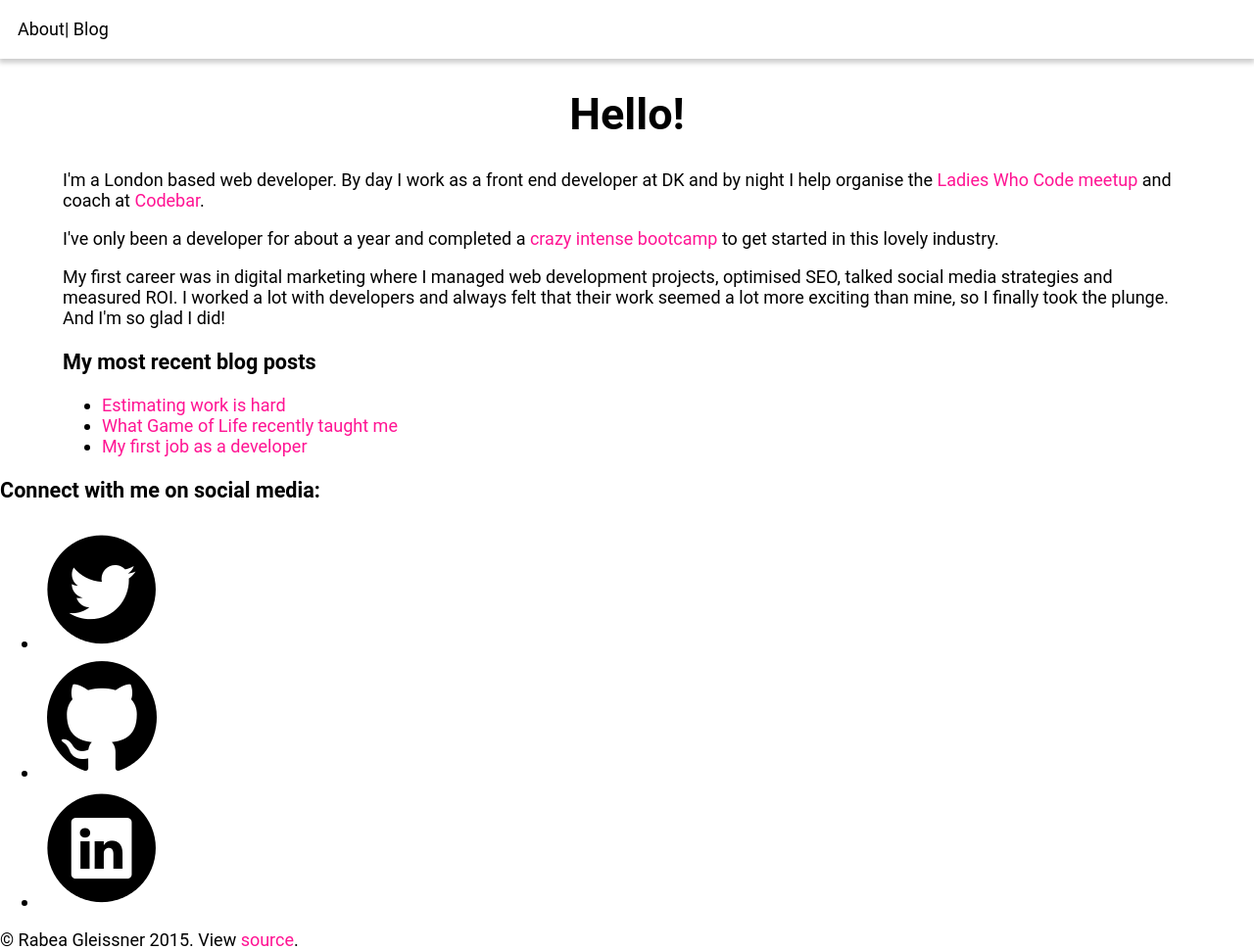
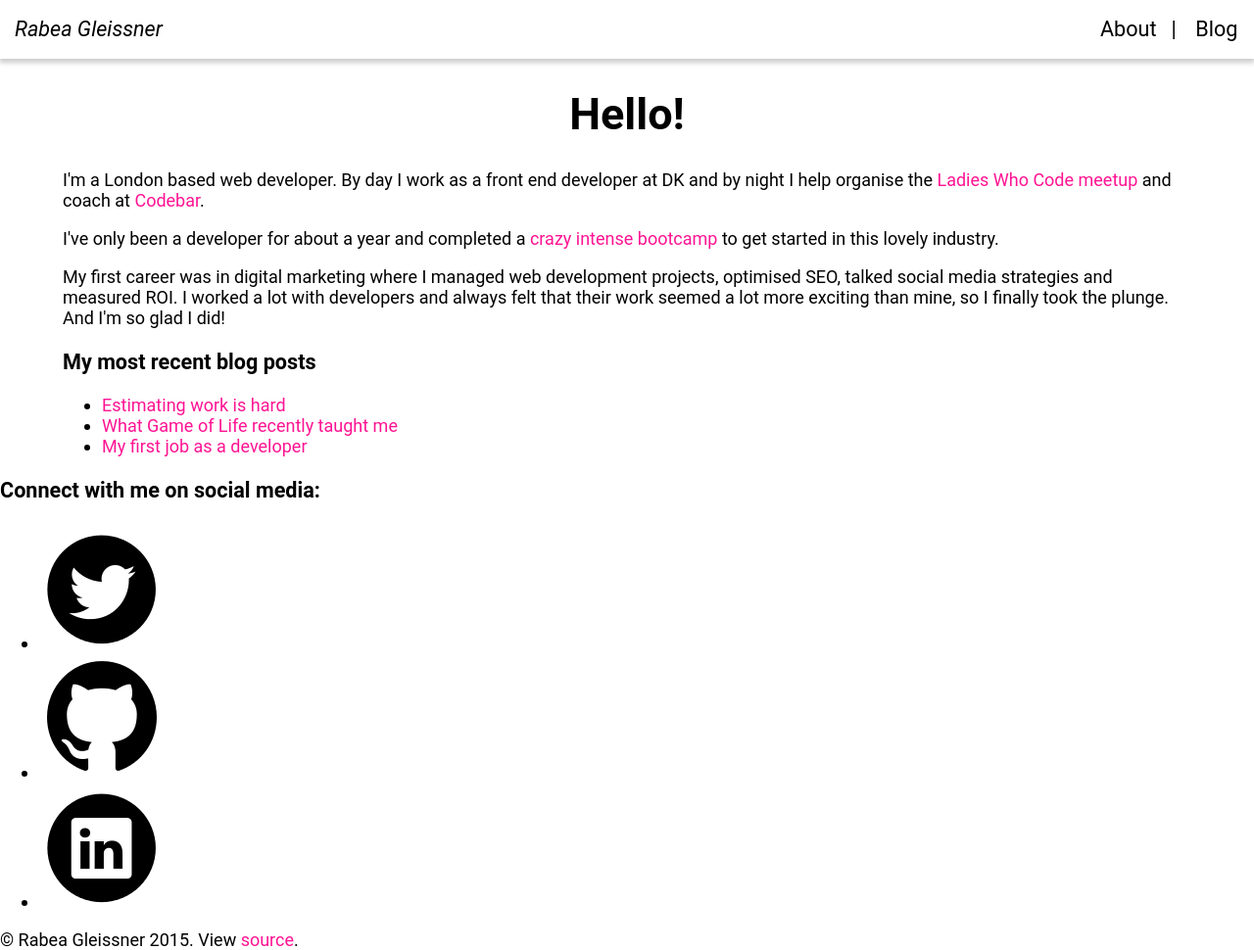
Before and after one commit to RabeaGleissner/RabeaGleissner.github.io, a Jekyll site: the page built from index.html, in a window 1280 px wide. Shown: the whole page at 98% size. Built offline with Jekyll 4.4.1, drawn with Linux system fonts in a browser that asks for light colours.

Commit message:
header styling

```diff
--- a/_includes/header.html
+++ b/_includes/header.html
@@ -11,9 +11,12 @@
    <link href="/public/css/main.css" rel="stylesheet">
  </head>
  <body>
-   <nav>
-    <ul>
-      <li><a href="/">About</a></li>
-      <li><a href="/blog">Blog</a></li>
-    </ul>
-   </nav>
+  <header>
+    <div class="name">Rabea Gleissner</div>
+     <nav>
+      <ul>
+        <li><a href="/"><span>About</span></a></li>
+        <li><a href="/blog"><span>Blog</span></a></li>
+      </ul>
+     </nav>
+  </header>
--- a/_scss/header.scss
+++ b/_scss/header.scss
@@ -1,17 +1,32 @@
 @import 'mixins';
 
-nav {
-  width: 100%;
+header {
   background-color: rgba(255,255,255,0.8);
   @include vendor-prefix('box-shadow', '0px 3px 5px 1px #ccc');
   display:block;
-  button {
-    margin-left: 0;
-    padding-left: 15px;
-    display: none;
-    &:focus {
-      outline:0;
+  width: 100%;
+  height: 60px;
+  line-height: 60px;
+  @include clearFix;
+
+  .name {
+    float: left;
+    width: 68px;
+    overflow: hidden;
+    white-space: nowrap;
+    line-height: 60px;
+    height: 60px;
+    font-size: 1.2em;
+    margin-left: 15px;
+    font-style: italic;
+    h3 {
+      margin-top: 0;
     }
+  }
+  nav {
+    float: right;
+    width: 190px;
+    height: 60px;
     }
     ul {
       padding-left: 1em;
@@ -21,29 +36,38 @@ nav {
         display: inline-block;
         line-height: 60px;
         height: 60px;
-      cursor:pointer;
+        cursor: pointer;
+        font-size: 1.2em;
         &:after {
           content:"|";
         }
         &:last-child:after {
           display: none;
         }
+        a {
+          text-decoration: none;
+          color: black;
+          display: inline-block;
+          padding: 0px 15px 10px;
+          &:hover {
+            color: deeppink;
+            text-decoration: none;
           }
         }
-  h3 {
-    line-height: 0em;
+        span {
           font-size: 1em;
-    padding-left: 15px;
-    padding-right: 15px;
-    padding-top: 10px;
-  }
-  a {
-    text-decoration:none;
-    color:black;
-    display:inline-block;
           &:hover {
-      color:deeppink;
             border-bottom: 2px solid deeppink;
+            padding-bottom: 3px;
           }
         }
       }
+    }
+  }
+@media only screen and (min-width:500px) {
+  header {
+    .name {
+      width: 160px;
+    }
+  }
+}
--- a/_scss/mixins.scss
+++ b/_scss/mixins.scss
@@ -21,7 +21,7 @@
   }
 }
 
-@mixin clearEl {
+@mixin clearFix {
   &:after {
       content: '';
       display: block;
```
Lines whose indentation alone changed are shown as unchanged.
